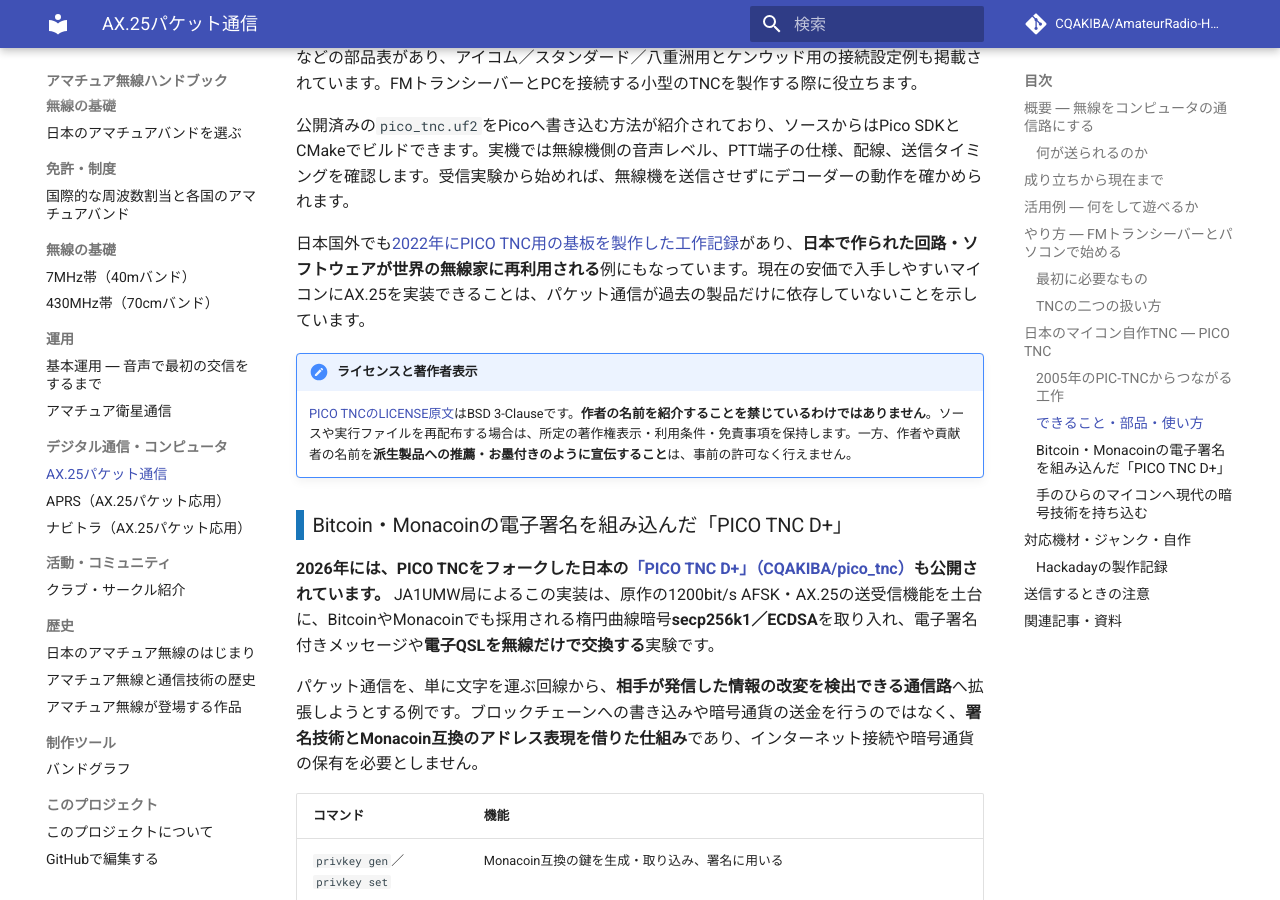
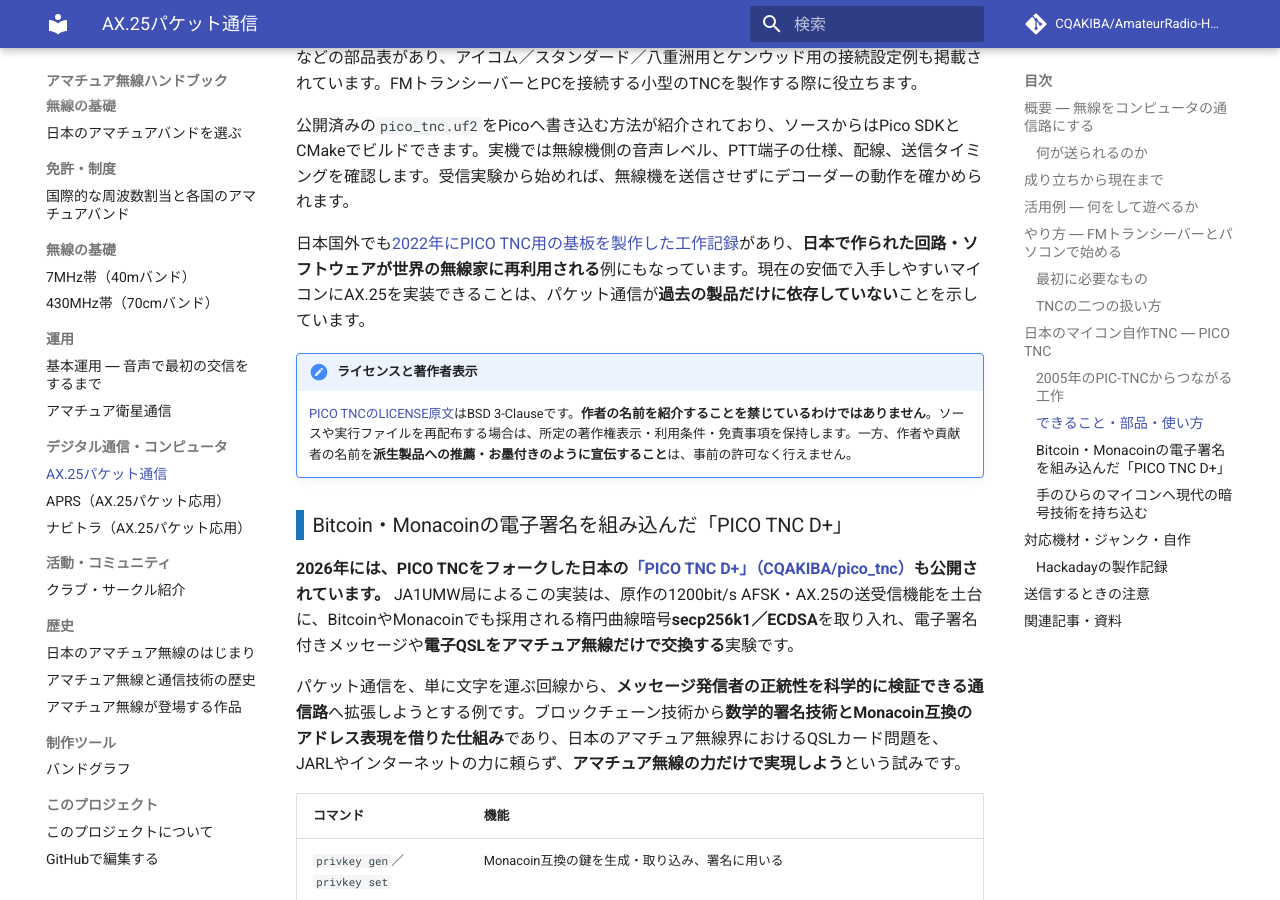
Before and after one commit to CQAKIBA/AmateurRadio-Handbook, an MkDocs documentation site: the page built from docs/07_デジタル通信・コンピュータ/AX25パケット.md, in a window 1280 px wide and 900 px high, scrolled down 5207 px. Built offline with MkDocs 1.6.1 and Material for MkDocs 9.7.7, drawn with Linux system fonts in a browser that asks for light colours; comment, search, counter and statistics services are not loaded; some of the changed text lies outside the part shown.

Commit message:
Refine descriptions and clarify technical details

```diff
--- a/docs/07_デジタル通信・コンピュータ/AX25パケット.md
+++ b/docs/07_デジタル通信・コンピュータ/AX25パケット.md
@@ -97,9 +97,9 @@
 
 ## 日本のマイコン自作TNC ― PICO TNC
 
-専用のモデムICを備えたTNCを中古で探さなくても、**安価なRaspberry Pi Pico（RP2040搭載）と少数の電子部品だけで、送受信可能な1200bit/sパケットTNCを自作できる**実例があります。それが日本で公開されたオープンソースプロジェクト**[PICO TNC（amedes/pico_tnc）](https://github.com/amedes/pico_tnc)**です。
+生産終了している古い専用のモデムICを備えたTNCを中古で探さなくても、**安価なRaspberry Pi Pico（RP2040搭載）と少数の電子部品だけで、送受信可能な1200bit/sパケットTNCを自作できる**実例があります。それが日本で公開されたオープンソースプロジェクト**[PICO TNC（amedes/pico_tnc）](https://github.com/amedes/pico_tnc)**です。
 
-開発者のJN1DFF局は、日本のパケット通信研究グループ**PRUG（Packet Radio User's Group）**の研究活動にも参加しており、2015年の技術会合では無線LAN式センサーを発表、2020年にはPRUGによるFX.25 KISS TNCの研究発表にも名を連ねています。PICO TNCの公開リポジトリは個人名義のものであり、PRUGの公式製品やPRUG全体による共同開発であることを意味しません。[2015年PARTECH京都会合の記録](https://www.hamlife.jp/2015/11/21/pertech2015-kyoto/)／[PRUGのFX.25 TNC研究を紹介する2023年の資料](https://www.zeroretries.org/p/zero-retries-0118)。
+開発者のJN1DFF局は、日本のパケット通信研究グループ**PRUG（Packet Radio User's Group）**の研究活動にも参加しており、2015年の技術会合では無線LAN式センサーを発表、2020年にはPRUGによるFX.25 KISS TNCの研究発表にも名を連ねています。[2015年PARTECH京都会合の記録](https://www.hamlife.jp/2015/11/21/pertech2015-kyoto/)／[PRUGのFX.25 TNC研究を紹介する2023年の資料](https://www.zeroretries.org/p/zero-retries-0118)。
 
 ### 2005年のPIC-TNCからつながる工作
 
@@ -123,7 +123,7 @@
 
 公開済みの`pico_tnc.uf2`をPicoへ書き込む方法が紹介されており、ソースからはPico SDKとCMakeでビルドできます。実機では無線機側の音声レベル、PTT端子の仕様、配線、送信タイミングを確認します。受信実験から始めれば、無線機を送信させずにデコーダーの動作を確かめられます。
 
-日本国外でも[2022年にPICO TNC用の基板を製作した工作記録](https://ae0zw.github.io/pico-tnc/)があり、**日本で作られた回路・ソフトウェアが世界の無線家に再利用される**例にもなっています。現在の安価で入手しやすいマイコンにAX.25を実装できることは、パケット通信が過去の製品だけに依存していないことを示しています。
+日本国外でも[2022年にPICO TNC用の基板を製作した工作記録](https://ae0zw.github.io/pico-tnc/)があり、**日本で作られた回路・ソフトウェアが世界の無線家に再利用される**例にもなっています。現在の安価で入手しやすいマイコンにAX.25を実装できることは、パケット通信が**過去の製品だけに依存していない**ことを示しています。
 
 !!! note "ライセンスと著作者表示"
 
@@ -131,9 +131,9 @@
 
 ### Bitcoin・Monacoinの電子署名を組み込んだ「PICO TNC D+」
 
-**2026年には、PICO TNCをフォークした日本の[「PICO TNC D+」（CQAKIBA/pico_tnc）](https://github.com/CQAKIBA/pico_tnc)も公開されています。** JA1UMW局によるこの実装は、原作の1200bit/s AFSK・AX.25の送受信機能を土台に、BitcoinやMonacoinでも採用される楕円曲線暗号**secp256k1／ECDSA**を取り入れ、電子署名付きメッセージや**電子QSLを無線だけで交換する**実験です。
+**2026年には、PICO TNCをフォークした日本の[「PICO TNC D+」（CQAKIBA/pico_tnc）](https://github.com/CQAKIBA/pico_tnc)も公開されています。** JA1UMW局によるこの実装は、原作の1200bit/s AFSK・AX.25の送受信機能を土台に、BitcoinやMonacoinでも採用される楕円曲線暗号**secp256k1／ECDSA**を取り入れ、電子署名付きメッセージや**電子QSLをアマチュア無線だけで交換する**実験です。
 
-パケット通信を、単に文字を運ぶ回線から、**相手が発信した情報の改変を検出できる通信路**へ拡張しようとする例です。ブロックチェーンへの書き込みや暗号通貨の送金を行うのではなく、**署名技術とMonacoin互換のアドレス表現を借りた仕組み**であり、インターネット接続や暗号通貨の保有を必要としません。
+パケット通信を、単に文字を運ぶ回線から、**メッセージ発信者の正統性を科学的に検証できる通信路**へ拡張しようとする例です。ブロックチェーン技術から**数学的署名技術とMonacoin互換のアドレス表現を借りた仕組み**であり、日本のアマチュア無線界におけるQSLカード問題を、JARLやインターネットの力に頼らず、**アマチュア無線の力だけで実現しよう**という試みです。
 
 | コマンド | 機能 |
 | --- | --- |
```
